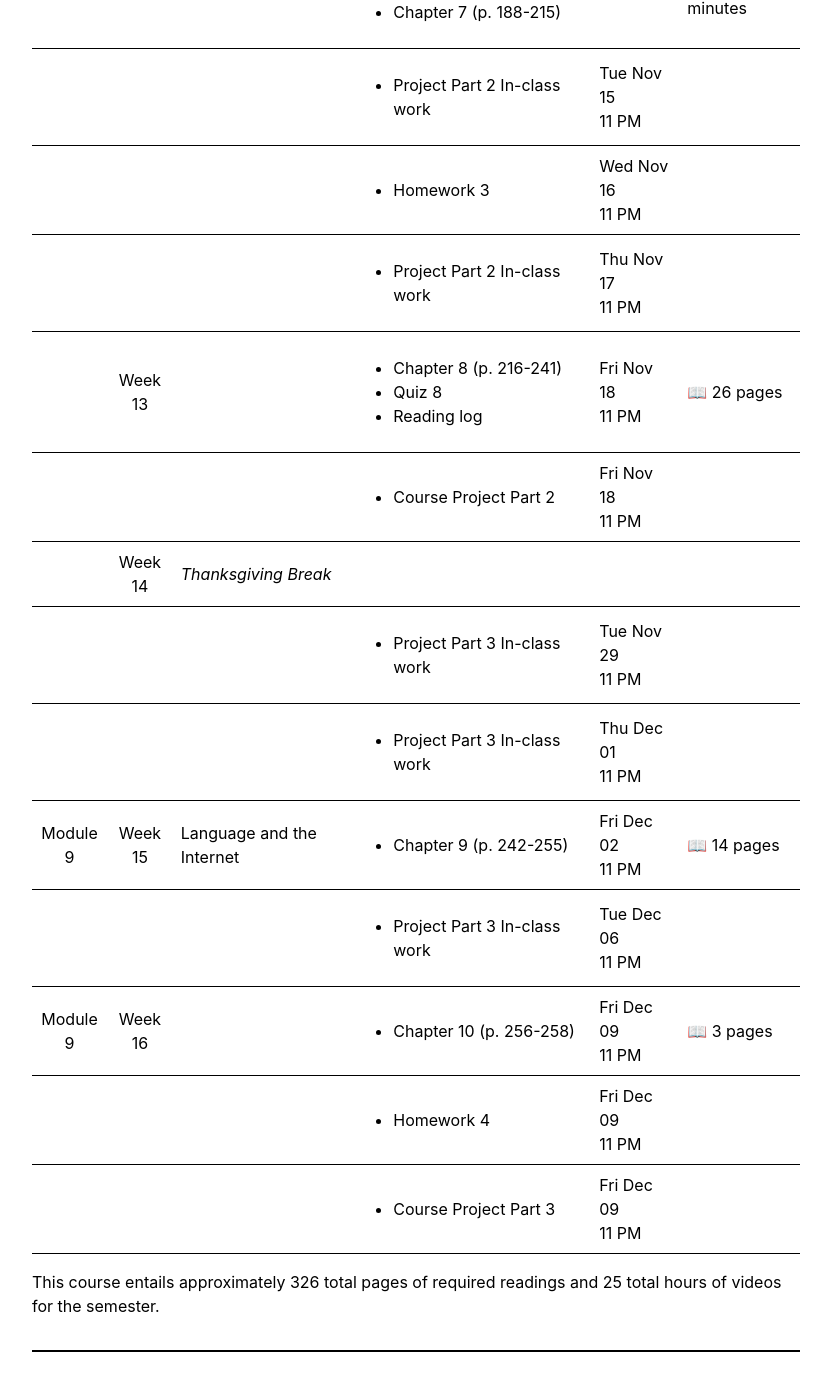
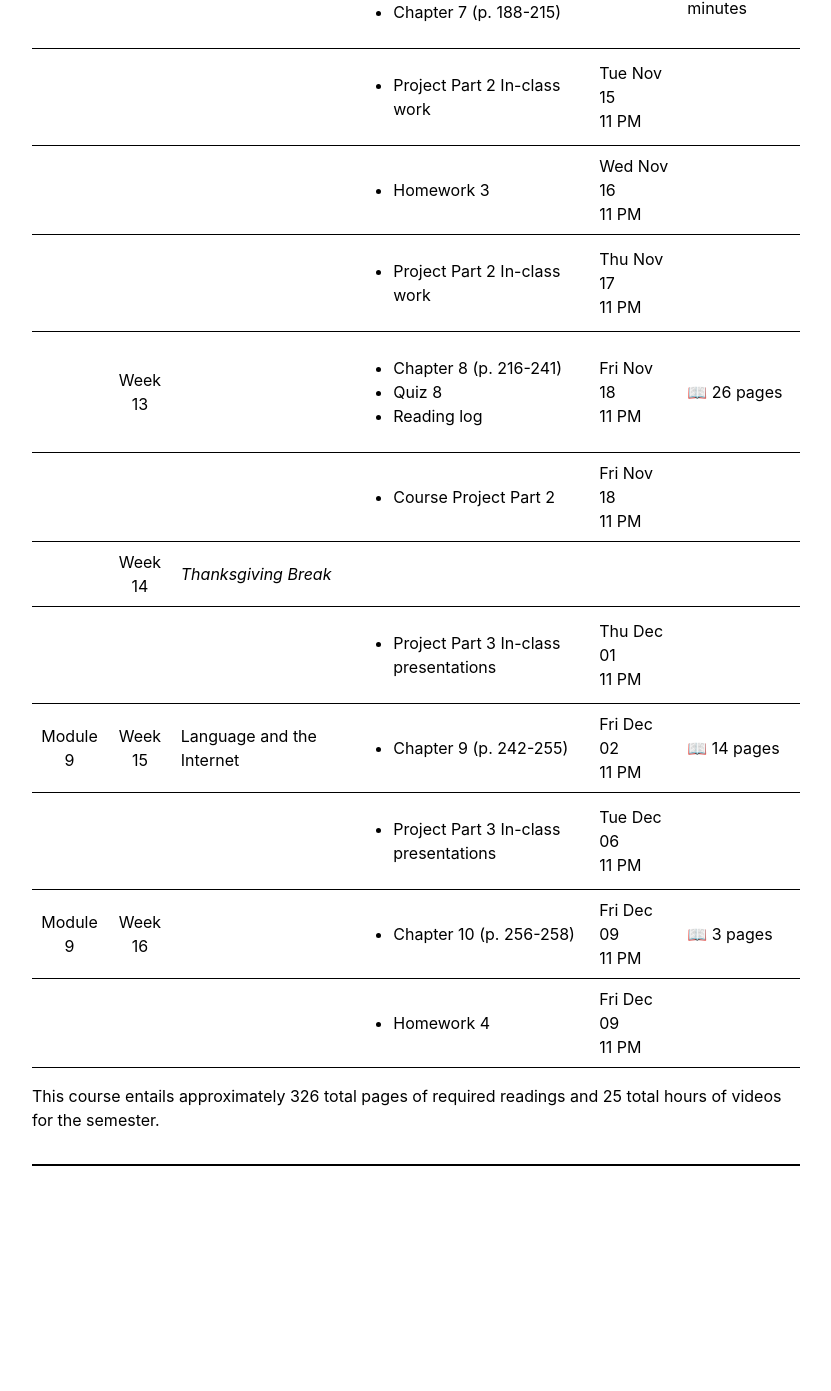
Before and after one commit to 2022-Fall-LING-270/2022-Fall-LING-270.github.io, a Jekyll site: the page built from schedule.md, in a window 1280 px wide and 1400 px high, scrolled down 4039 px. Shown: the top 1391 px of the window, without its empty margins (224-1055 px from the left). Built offline with Jekyll 4.4.1, drawn with Linux system fonts in a browser that asks for light colours; after the commit the page ends 5253 px from its top, so only the background shows below that.

Commit message:
Fixed schedule for Part 3 of the project

```diff
--- a/_data/schedule.yaml
+++ b/_data/schedule.yaml
@@ -429,15 +429,10 @@
   week: "14"
   title: "<i>Thanksgiving Break</i>"
 -
-  date: "2022-11-29 23:59 CST"
-  reading:
-    -
-     title: "Project Part 3 In-class work"
--
   date: "2022-12-01 23:59 CST"
   reading:
     -
-     title: "Project Part 3 In-class work"
+     title: "Project Part 3 In-class presentations"
 -
   module: "9"
   week: "15"
@@ -455,7 +450,7 @@
   date: "2022-12-06 23:59 CST"
   reading:
     -
-     title: "Project Part 3 In-class work"
+     title: "Project Part 3 In-class presentations"
 -
   module: "9"
   week: "16"
@@ -474,9 +469,3 @@
     -
      title: "Homework 4"
 #     url: "https://TODO LINK HERE"
--
-  date: "2022-12-09 23:59 CST"
-  reading:
-    -
-     title: "Course Project Part 3"
-#     url: "https://TODO LINK HERE"
```
